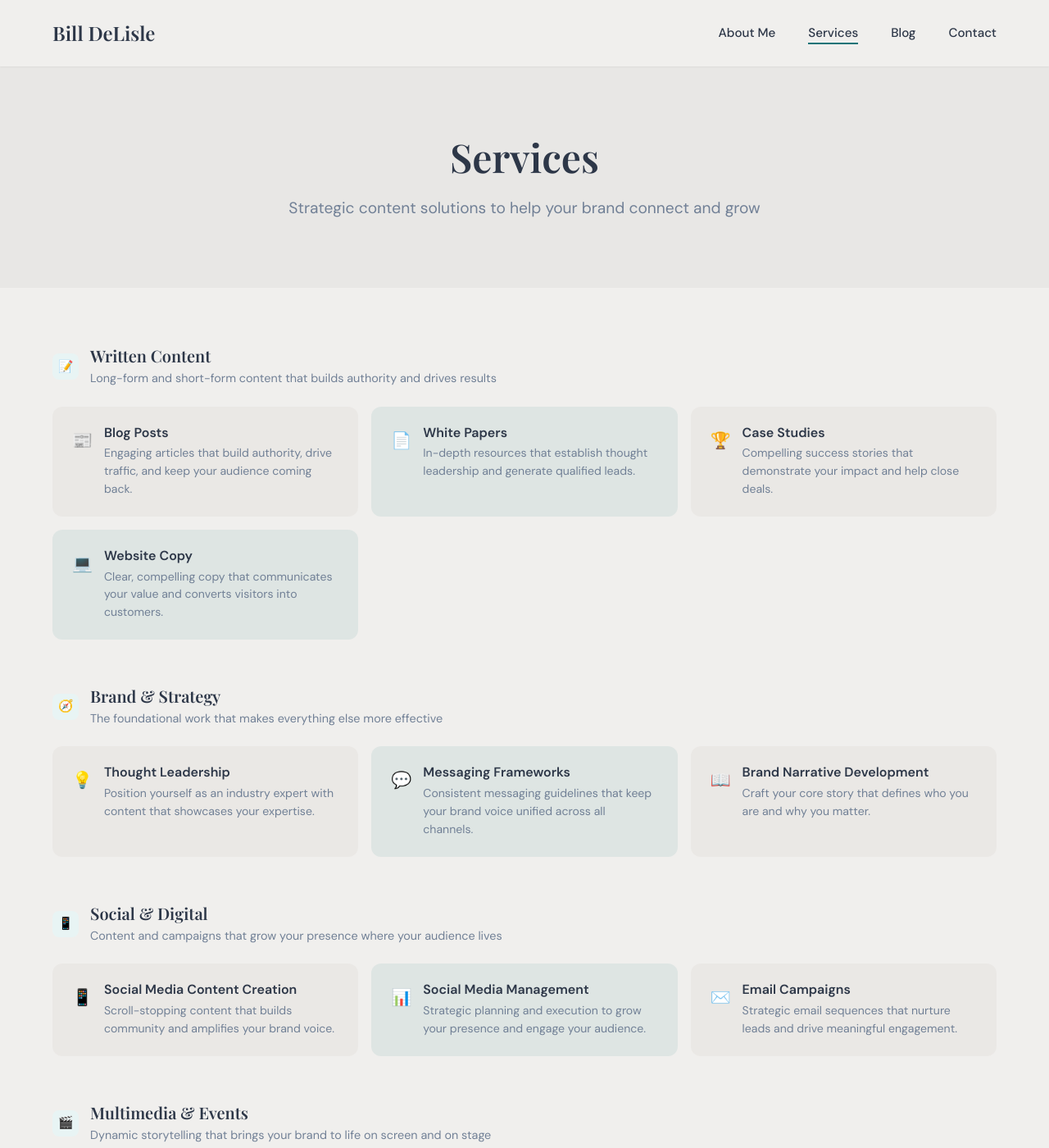
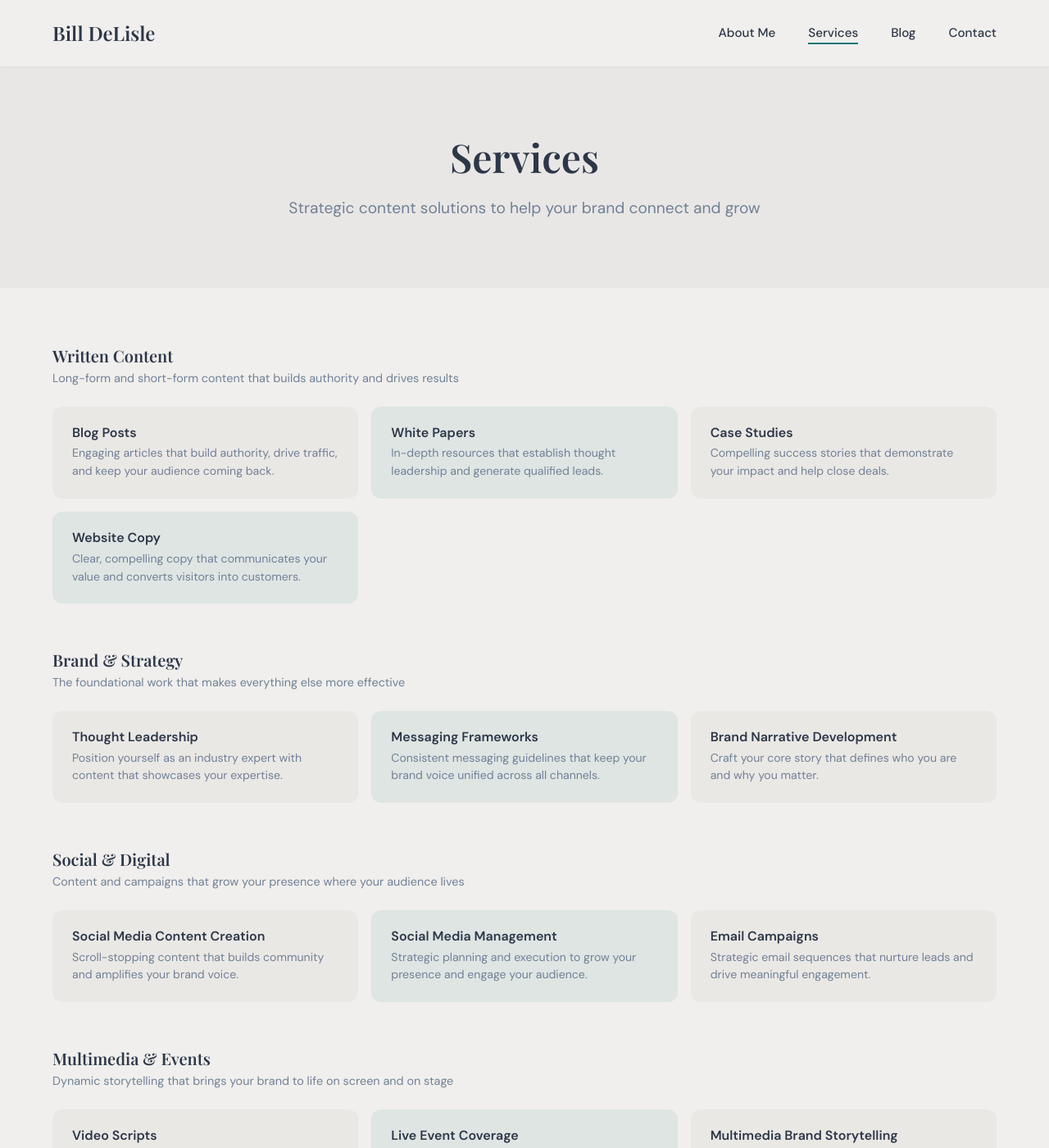
Before and after one commit to BIllDeLisle/billdelisle.com, a Jekyll site: the page built from services.html, in a window 1280 px wide and 1400 px high. Shown: the whole window at 82% size. Built offline with Jekyll 4.4.1, drawn with Linux system fonts in a browser that asks for light colours; some web fonts are replaced.

Commit message:
Remove emojis from services page

```diff
--- a/services.html
+++ b/services.html
@@ -16,7 +16,6 @@ title: Services
     <!-- Written Content -->
     <div class="category-block">
       <div class="category-header">
-        <div class="category-icon">📝</div>
         <div>
           <h2>Written Content</h2>
           <p>Long-form and short-form content that builds authority and drives results</p>
@@ -24,28 +23,24 @@ title: Services
       </div>
       <div class="services-grid-3">
         <div class="service-card-sm alt">
-          <span class="sm-icon">📰</span>
           <div class="sm-text">
             <h4>Blog Posts</h4>
             <p>Engaging articles that build authority, drive traffic, and keep your audience coming back.</p>
           </div>
         </div>
         <div class="service-card-sm">
-          <span class="sm-icon">📄</span>
           <div class="sm-text">
             <h4>White Papers</h4>
             <p>In-depth resources that establish thought leadership and generate qualified leads.</p>
           </div>
         </div>
         <div class="service-card-sm alt">
-          <span class="sm-icon">🏆</span>
           <div class="sm-text">
             <h4>Case Studies</h4>
             <p>Compelling success stories that demonstrate your impact and help close deals.</p>
           </div>
         </div>
         <div class="service-card-sm">
-          <span class="sm-icon">💻</span>
           <div class="sm-text">
             <h4>Website Copy</h4>
             <p>Clear, compelling copy that communicates your value and converts visitors into customers.</p>
@@ -57,7 +52,6 @@ title: Services
     <!-- Brand & Strategy -->
     <div class="category-block">
       <div class="category-header">
-        <div class="category-icon">🧭</div>
         <div>
           <h2>Brand &amp; Strategy</h2>
           <p>The foundational work that makes everything else more effective</p>
@@ -65,21 +59,18 @@ title: Services
       </div>
       <div class="services-grid-3">
         <div class="service-card-sm alt">
-          <span class="sm-icon">💡</span>
           <div class="sm-text">
             <h4>Thought Leadership</h4>
             <p>Position yourself as an industry expert with content that showcases your expertise.</p>
           </div>
         </div>
         <div class="service-card-sm">
-          <span class="sm-icon">💬</span>
           <div class="sm-text">
             <h4>Messaging Frameworks</h4>
             <p>Consistent messaging guidelines that keep your brand voice unified across all channels.</p>
           </div>
         </div>
         <div class="service-card-sm alt">
-          <span class="sm-icon">📖</span>
           <div class="sm-text">
             <h4>Brand Narrative Development</h4>
             <p>Craft your core story that defines who you are and why you matter.</p>
@@ -91,7 +82,6 @@ title: Services
     <!-- Social & Digital -->
     <div class="category-block">
       <div class="category-header">
-        <div class="category-icon">📱</div>
         <div>
           <h2>Social &amp; Digital</h2>
           <p>Content and campaigns that grow your presence where your audience lives</p>
@@ -99,21 +89,18 @@ title: Services
       </div>
       <div class="services-grid-3">
         <div class="service-card-sm alt">
-          <span class="sm-icon">📱</span>
           <div class="sm-text">
             <h4>Social Media Content Creation</h4>
             <p>Scroll-stopping content that builds community and amplifies your brand voice.</p>
           </div>
         </div>
         <div class="service-card-sm">
-          <span class="sm-icon">📊</span>
           <div class="sm-text">
             <h4>Social Media Management</h4>
             <p>Strategic planning and execution to grow your presence and engage your audience.</p>
           </div>
         </div>
         <div class="service-card-sm alt">
-          <span class="sm-icon">✉️</span>
           <div class="sm-text">
             <h4>Email Campaigns</h4>
             <p>Strategic email sequences that nurture leads and drive meaningful engagement.</p>
@@ -125,7 +112,6 @@ title: Services
     <!-- Multimedia & Events -->
     <div class="category-block">
       <div class="category-header">
-        <div class="category-icon">🎬</div>
         <div>
           <h2>Multimedia &amp; Events</h2>
           <p>Dynamic storytelling that brings your brand to life on screen and on stage</p>
@@ -133,21 +119,18 @@ title: Services
       </div>
       <div class="services-grid-3">
         <div class="service-card-sm alt">
-          <span class="sm-icon">✏️</span>
           <div class="sm-text">
             <h4>Video Scripts</h4>
             <p>Engaging scripts for explainers, testimonials, and brand videos that captivate viewers.</p>
           </div>
         </div>
         <div class="service-card-sm">
-          <span class="sm-icon">📸</span>
           <div class="sm-text">
             <h4>Live Event Coverage</h4>
             <p>Show your audience what happens when your brand comes to life through multimedia storytelling.</p>
           </div>
         </div>
         <div class="service-card-sm alt">
-          <span class="sm-icon">🎥</span>
           <div class="sm-text">
             <h4>Multimedia Brand Storytelling</h4>
             <p>Weave together video, photography, and written narratives to create immersive brand experiences that resonate across every platform.</p>
@@ -159,7 +142,6 @@ title: Services
     <!-- Publishing -->
     <div class="category-block">
       <div class="category-header">
-        <div class="category-icon">📚</div>
         <div>
           <h2>Publishing</h2>
           <p>Expert support for authors ready to make their biggest impact yet</p>
@@ -167,7 +149,6 @@ title: Services
       </div>
       <div class="services-grid-3">
         <div class="service-card-sm alt">
-          <span class="sm-icon">✒️</span>
           <div class="sm-text">
             <h4>Book Writing &amp; Editorial Support</h4>
             <p>Expert guidance and writing assistance to help you author and publish your book.</p>
```
